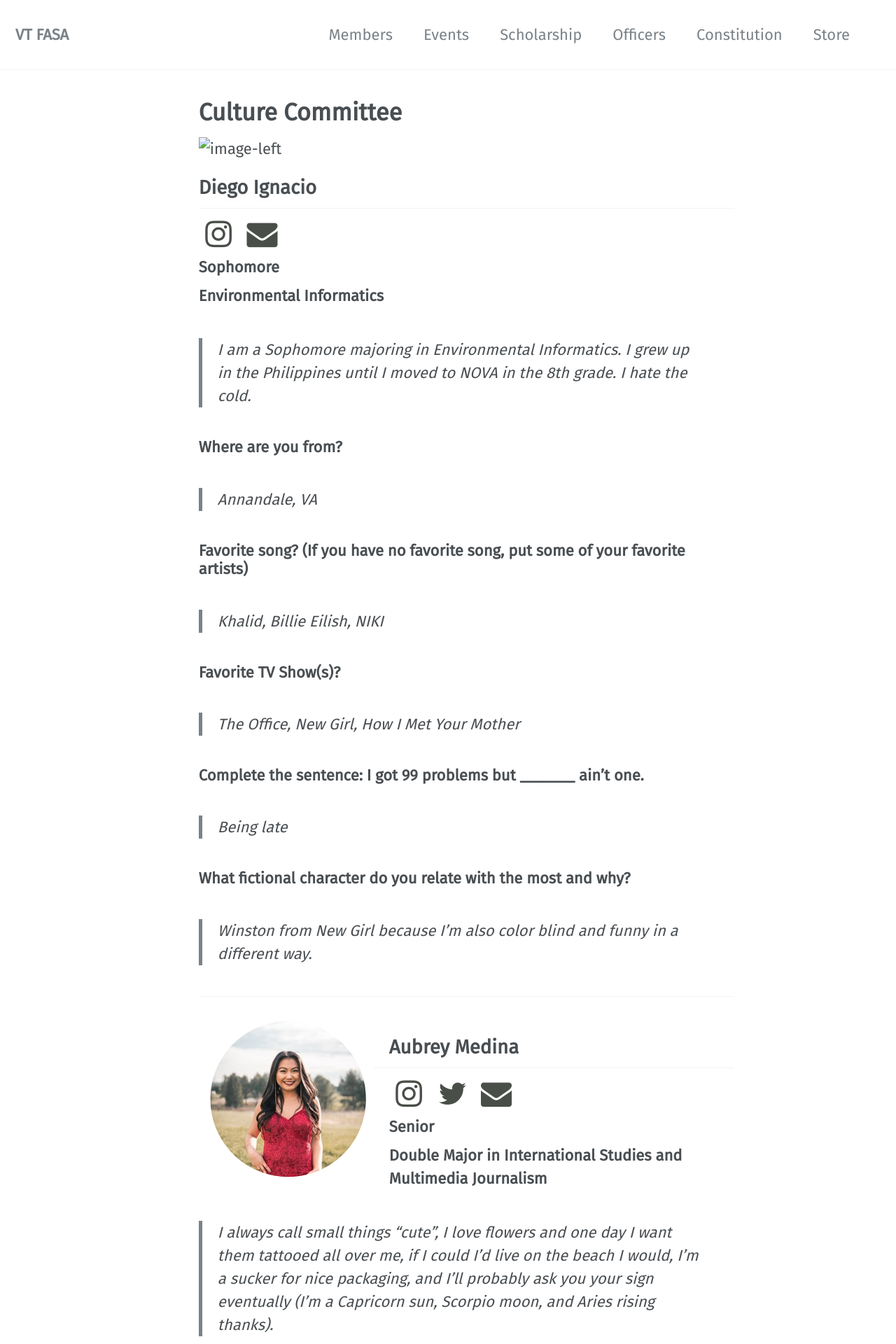
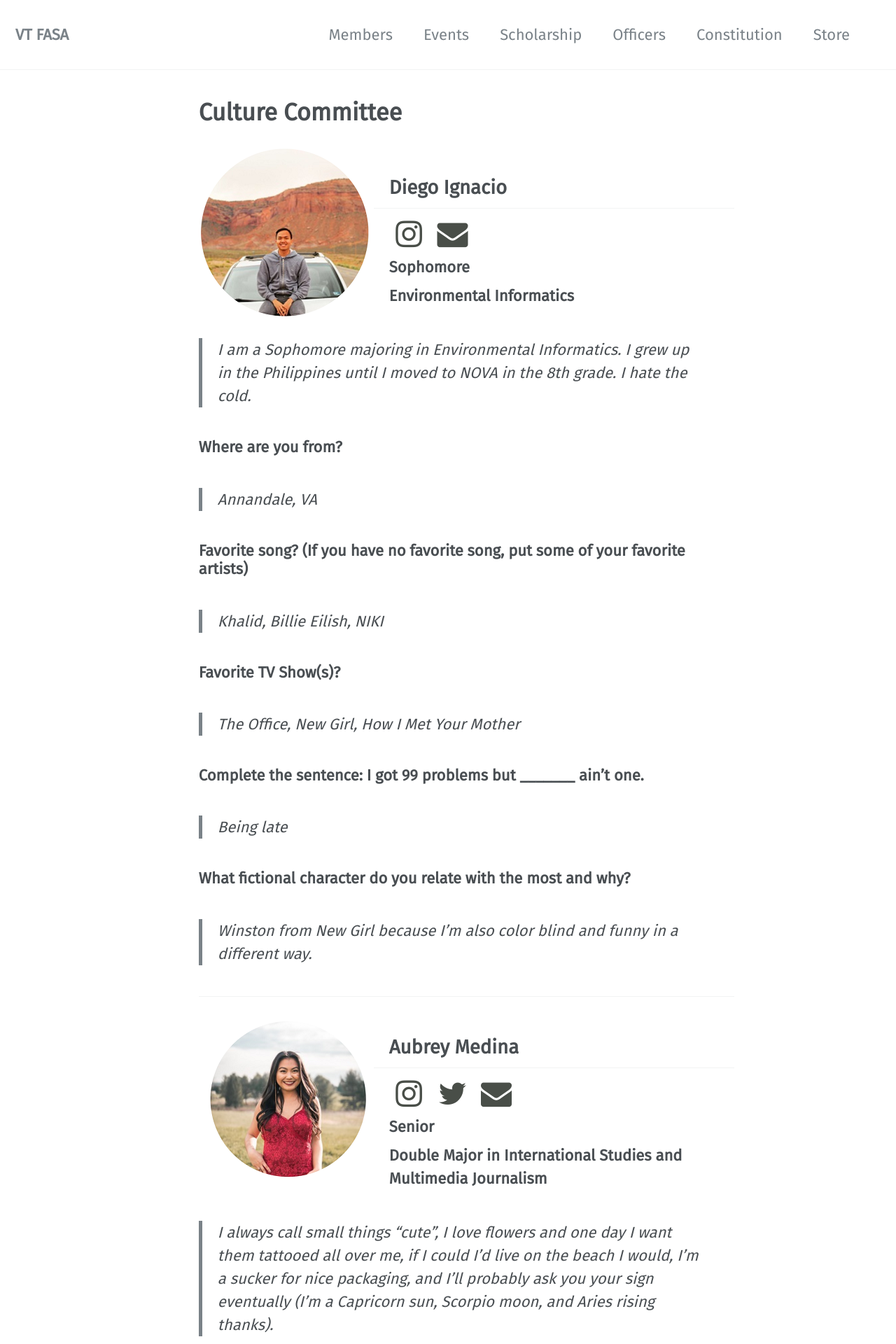
Before and after one commit to vtfasa/vtfasa.github.io, a Jekyll site: the page built from _pages/officers/culture.md, in a window 1280 px wide. Shown: the top 1920 px of the page at 70% size. Built offline with Jekyll 4.4.1, drawn with Linux system fonts in a browser that asks for light colours; some web fonts are replaced.

Commit message:
Update culture.md

```diff
--- a/_pages/officers/culture.md
+++ b/_pages/officers/culture.md
@@ -13,7 +13,7 @@ permalink: /officers/culture/
 # --- (this is a section break)
 ---
 
-![image-left]({{ "/assets/images/officers/small/diegoCircle2019.PNG" | absolute_url }}){: .align-left}
+![image-left]({{ "/assets/images/officers/small/diegoCircle.png" | absolute_url }}){: .align-left}
 ## Diego Ignacio
 <p style="margin-bottom: 0.45em; padding: 0">
 <a href="https://www.instagram.com/diego.ignacio22/_" style="margin: 0; padding: 0"><i class="fa fa-2x fa-fw fa-instagram" style="color: #494e48"></i></a>
```
